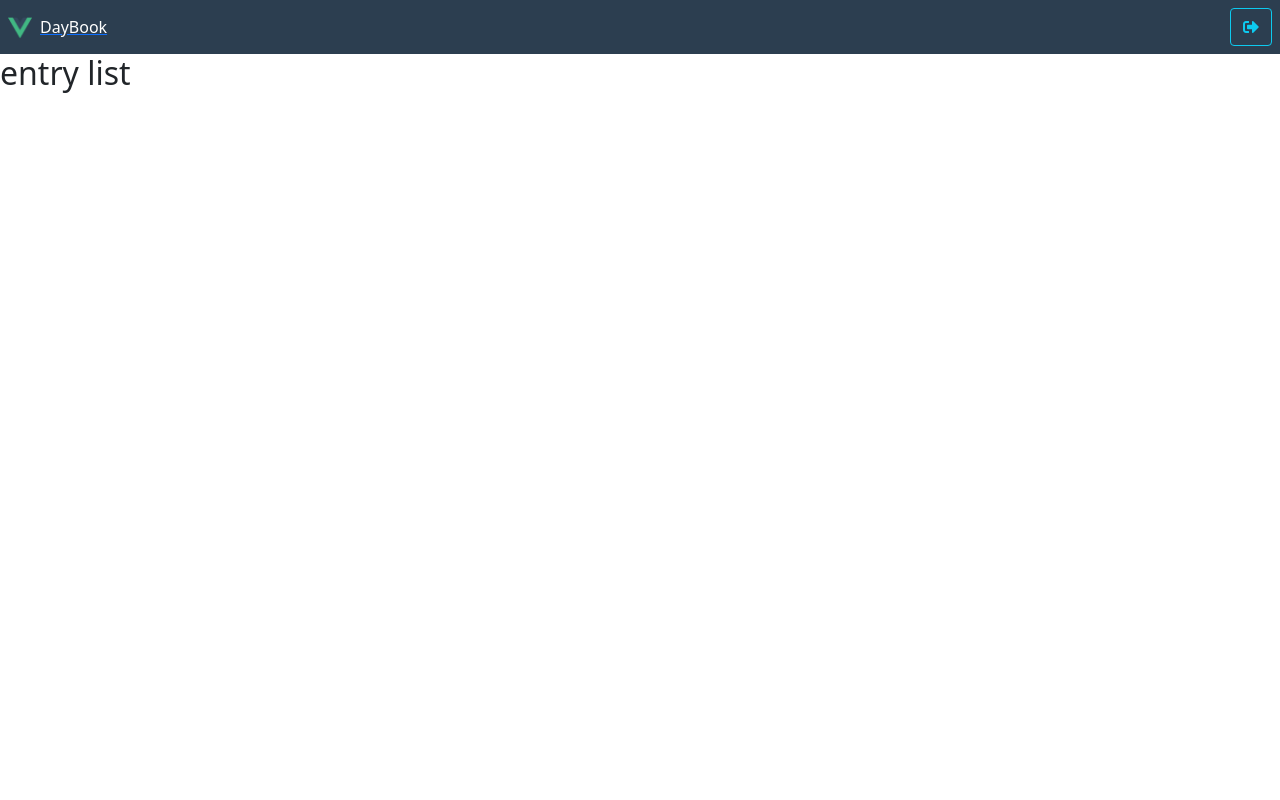
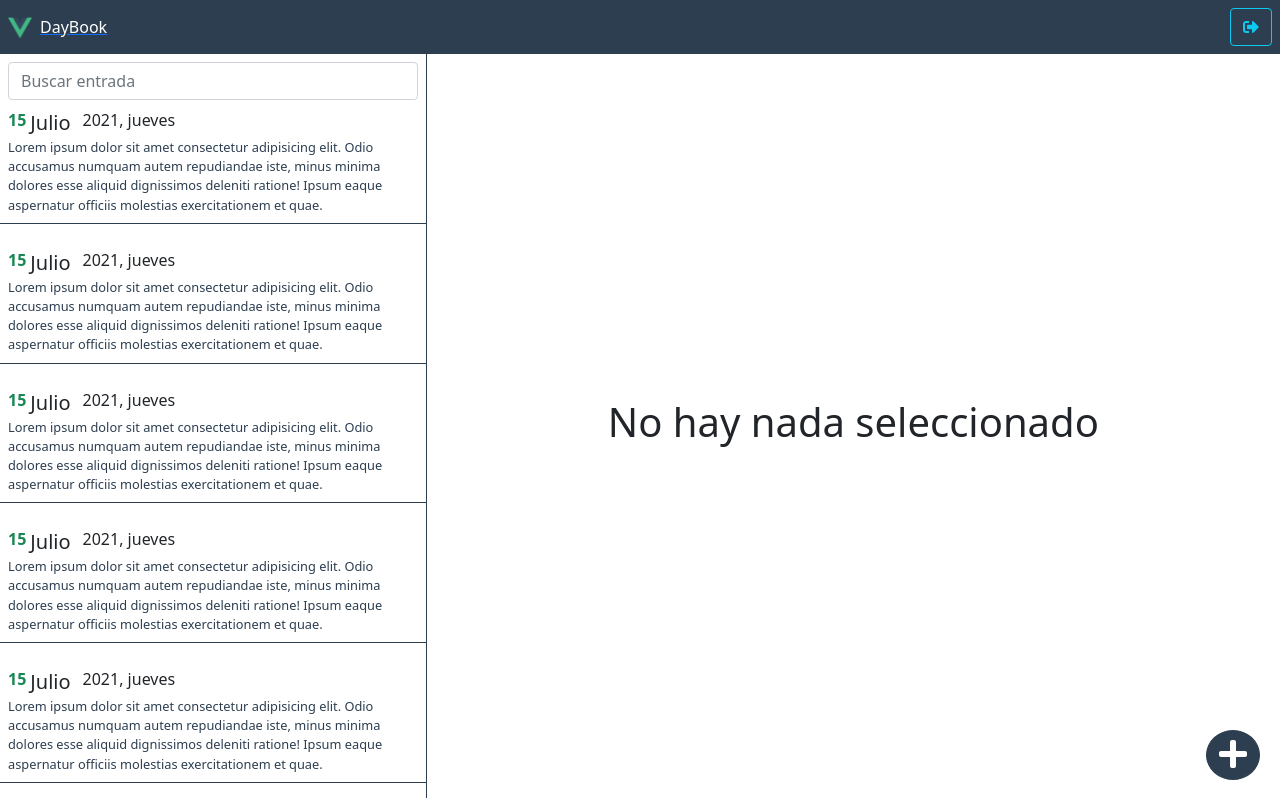
Before and after one commit to g1alexander/curso-vue, a Vue app in the folder app3/: page /daybook in a window 1280 px wide. Built offline with nearby package versions, Linux system fonts and the light colour scheme.

Commit message:
parte 1 daybook

```diff
--- /dev/null
+++ b/app3/src/modules/daybook/components/Entry.vue
@@ -0,0 +1,38 @@
+<template>
+  <div
+    @click="$router.push({ name: 'entry', params: { id: 1 } })"
+    class="entry-container mb-3 pointer p-2"
+  >
+    <!-- title -->
+
+    <div class="entry-title d-flex">
+      <span class="text-success fd-5 fw-bold">15</span>
+      <span class="mx-1 fs-5">Julio</span>
+      <span class="mx-2 fw-light">2021, jueves</span>
+    </div>
+
+    <div class="entry-description">
+      Lorem ipsum dolor sit amet consectetur adipisicing elit. Odio accusamus
+      numquam autem repudiandae iste, minus minima dolores esse aliquid
+      dignissimos deleniti ratione! Ipsum eaque aspernatur officiis molestias
+      exercitationem et quae.
+    </div>
+  </div>
+</template>
+
+<style lang="scss">
+.entry-container {
+  border-bottom: 1px solid #2c3e50;
+  transition: 0.2s all ease-in;
+
+  &:hover {
+    background-color: lighten($color: gray, $amount: 45);
+    transition: 0.2s all ease-in;
+  }
+
+  .entry-description {
+    font-size: 0.8rem;
+    color: #2c3e50;
+  }
+}
+</style>
--- a/app3/src/modules/daybook/components/EntryList.vue
+++ b/app3/src/modules/daybook/components/EntryList.vue
@@ -1,9 +1,34 @@
 <template>
-  <h2>entry list</h2>
+  <div class="entry-list-container">
+    <div class="px-2 pt-2">
+      <input type="text" class="form-control" placeholder="Buscar entrada" />
+    </div>
+
+    <div class="entry-scrollarea">
+      <Entry v-for="item in 100" :key="item" />
+    </div>
+  </div>
 </template>
 
 <script lang="ts">
-import { defineComponent } from "vue";
+import { defineAsyncComponent, defineComponent } from "vue";
 
-export default defineComponent({});
+export default defineComponent({
+  components: {
+    Entry: defineAsyncComponent(
+      () => import("@/modules/daybook/components/Entry.vue")
+    ),
+  },
+});
 </script>
+
+<style scoped lang="scss">
+.entry-list-container {
+  border-right: 1px solid #2c3e50;
+  height: calc(100vh - 56px);
+}
+.entry-scrollarea {
+  height: calc(100vh - 110px);
+  overflow-y: scroll;
+}
+</style>
--- /dev/null
+++ b/app3/src/modules/daybook/components/Fab.vue
@@ -0,0 +1,28 @@
+<template>
+  <button class="btn btn-primary">
+    <i class="fa fa-2x" :class="icon"></i>
+  </button>
+</template>
+
+<script lang="ts">
+import { defineComponent } from "vue";
+
+export default defineComponent({
+  props: {
+    icon: {
+      type: String,
+      default: "fa-plus",
+    },
+  },
+});
+</script>
+
+<style lang="scss" scoped>
+button {
+  position: fixed;
+  bottom: 20px;
+  right: 20px;
+  height: 50px;
+  border-radius: 50% !important;
+}
+</style>
--- a/app3/src/modules/daybook/layout/DayBookLayout.vue
+++ b/app3/src/modules/daybook/layout/DayBookLayout.vue
@@ -1,11 +1,11 @@
 <template>
   <NavBar />
-  <main>
-    <aside>
+  <main class="d-flex">
+    <aside class="col-4">
       <EntryList />
     </aside>
 
-    <section>
+    <section class="col">
       <router-view />
     </section>
   </main>
--- a/app3/src/modules/daybook/router/index.ts
+++ b/app3/src/modules/daybook/router/index.ts
@@ -8,7 +8,24 @@ const router: RouteRecordRaw = {
       /* webpackChunkName: "daybook" */ "@/modules/daybook/layout/DayBookLayout.vue"
     ),
 
-  children: [],
+  children: [
+    {
+      path: "",
+      name: "no-entry",
+      component: () =>
+        import(
+          /* webpackChunkName: "daybook-no-entry" */ "@/modules/daybook/views/NoEntrySelected.vue"
+        ),
+    },
+    {
+      path: ":id",
+      name: "entry",
+      component: () =>
+        import(
+          /* webpackChunkName: "daybook-entry" */ "@/modules/daybook/views/EntryView.vue"
+        ),
+    },
+  ],
 };
 
 export default router;
--- /dev/null
+++ b/app3/src/modules/daybook/views/EntryView.vue
@@ -0,0 +1,61 @@
+<template>
+  <div class="entry-title d-flex justify-content-between p-2">
+    <div>
+      <span class="text-success fd-3 fw-bold">15</span>
+      <span class="mx-1 fs-3">Julio</span>
+      <span class="mx-2 fs-4 fw-light">2021, jueves</span>
+    </div>
+
+    <div>
+      <button class="btn btn-danger mx-2">
+        Borrar <i class="fa fa-trash-alt"></i>
+      </button>
+      <button class="btn btn-primary mx-2">
+        Subir <i class="fa fa-upload"></i>
+      </button>
+    </div>
+  </div>
+
+  <hr />
+
+  <div class="d-flex flex-column w-100 px-3 h-75">
+    <textarea placeholder="¿Que sucedió hoy?"></textarea>
+  </div>
+
+  <Fab icon="fa-save" />
+
+  <img
+    src="https://images.unsplash.com/photo-1645241910531-d32735b412a2?ixlib=rb-1.2.1&ixid=MnwxMjA3fDB8MHxlZGl0b3JpYWwtZmVlZHwxMHx8fGVufDB8fHx8&auto=format&fit=crop&w=800&q=60"
+    class="img-thumbanail"
+  />
+</template>
+
+<script lang="ts">
+import { defineAsyncComponent, defineComponent } from "vue";
+
+export default defineComponent({
+  components: {
+    Fab: defineAsyncComponent(() => import("../components/Fab.vue")),
+  },
+});
+</script>
+
+<style lang="scss" scoped>
+textarea {
+  font-size: 20px;
+  height: 100%;
+  border: none;
+
+  &:focus {
+    outline: none;
+  }
+}
+
+img {
+  width: 200px;
+  position: fixed;
+  bottom: 150px;
+  right: 20px;
+  box-shadow: 0px 5px 10px rgba($color: #000, $alpha: 0.2);
+}
+</style>
--- /dev/null
+++ b/app3/src/modules/daybook/views/NoEntrySelected.vue
@@ -0,0 +1,23 @@
+<template>
+  <div class="d-flex justify-content-center">
+    <h1 class="align-self-center">No hay nada seleccionado</h1>
+  </div>
+
+  <Fab />
+</template>
+
+<script lang="ts">
+import { defineAsyncComponent, defineComponent } from "vue";
+
+export default defineComponent({
+  components: {
+    Fab: defineAsyncComponent(() => import("../components/Fab.vue")),
+  },
+});
+</script>
+
+<style lang="scss" scoped>
+div {
+  height: 100%;
+}
+</style>
--- a/app3/src/styles/main.scss
+++ b/app3/src/styles/main.scss
@@ -10,3 +10,7 @@ $theme-colors: (
 );
 
 @import "node_modules/bootstrap/scss/bootstrap.scss";
+
+.pointer {
+  cursor: pointer;
+}
```
